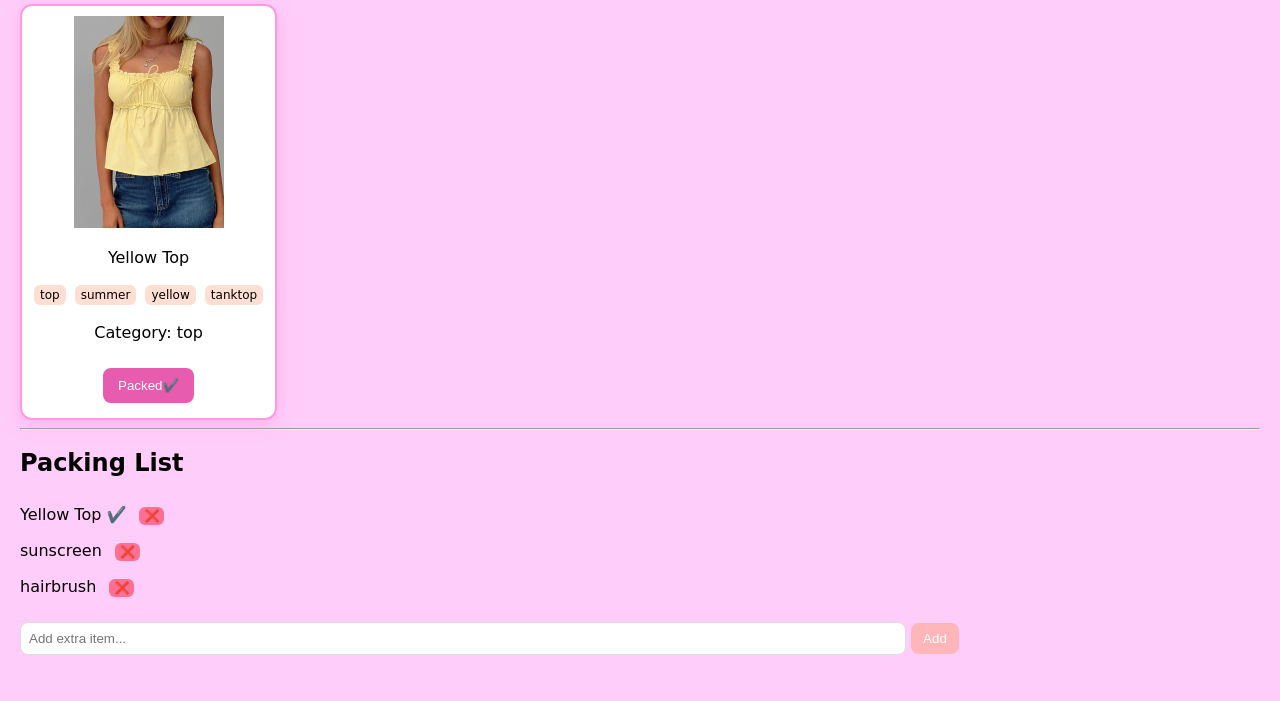
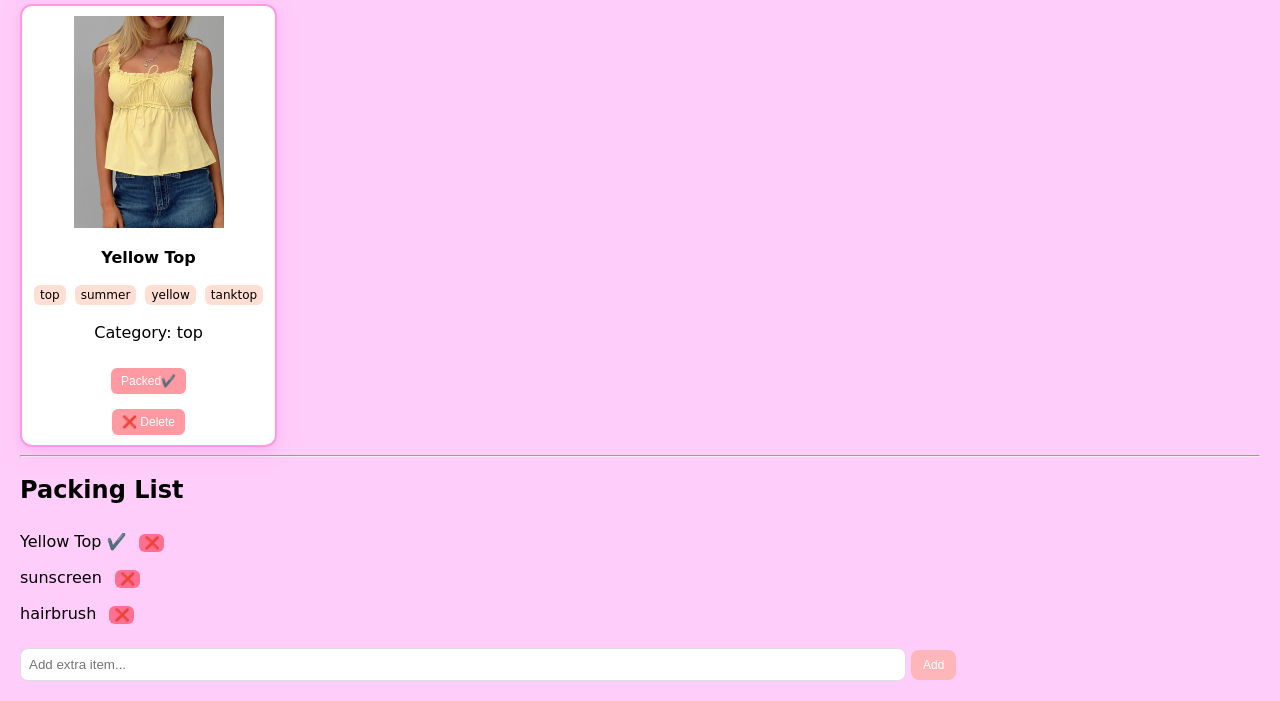
Before and after one commit to kayliegupta/PackingPlanner, a Flask app: page / in a window 1280 px wide. Shown: the part 171-872 px from the top of the page. Before the commit the page ends 826 px from the top, so only its background shows below. Run offline with Flask 3, Linux system fonts and the light colour scheme; data comes from the database, SQL or seed files in the repository; both versions use the stored data as it was after the commit.

Commit message:
currently working file

```diff
--- a/app.py
+++ b/app.py
@@ -141,6 +141,15 @@ def remove_packing_item():
     conn.close()
     return redirect(url_for('index'))
 
+@app.route("/delete/<int:item_id>", methods=["POST"])
+def delete_item(item_id):
+    conn = sqlite3.connect("packingplanner.db")
+    c = conn.cursor()
+    c.execute("DELETE FROM clothes WHERE id = ?", (item_id,))
+    conn.commit()
+    conn.close()
+    return redirect(url_for("index"))
+
 # ---------------- Run app ----------------
 
 if __name__ == '__main__':
--- a/static/css/style.css
+++ b/static/css/style.css
@@ -107,3 +107,17 @@ ul li {
     margin-bottom: 8px;
     font-size: 16px;
 }
+
+form button {
+    background-color: #ff9aa2;
+    color: white;
+    border: none;
+    padding: 6px 10px;
+    border-radius: 6px;
+    cursor: pointer;
+    font-size: 12px;
+}
+
+form button:hover {
+    background-color: #ff6f91;
+}
--- a/templates/index.html
+++ b/templates/index.html
@@ -5,24 +5,41 @@
 <div class="closet-grid">
     {% for item in closet %}
     <div class="closet-item {% if item.id in packed_ids %}packed{% endif %}">
-        <img src="{{ url_for('static', filename='uploads/' + item.image) }}" alt="{{ item.name }}" width="150">
-        <p>{{ item.name }}</p>
+        <!-- Item image -->
+        <img src="{{ url_for('static', filename='uploads/' + item.image) }}"
+             alt="{{ item.name }}" width="150">
+
+        <!-- Item name -->
+        <p><strong>{{ item.name }}</strong></p>
+
+        <!-- Tags -->
         <p>
             {% for tag in item.tags.split(',') %}
                 <span class="tag">{{ tag }}</span>
             {% endfor %}
         </p>
+
+        <!-- Category -->
         <p>Category: {{ item.category }}</p>
 
         <!-- Add / Packed Button -->
         <form action="{{ url_for('add_to_packing') }}" method="post" style="margin-bottom:5px;">
             <input type="hidden" name="clothing_id" value="{{ item.id }}">
             <button type="submit">
-                {% if item.id in packed_ids %}Packed✔️{% else %}Add to Packing List➕{% endif %}
+                {% if item.id in packed_ids %}
+                    Packed✔️
+                {% else %}
+                    Add to Packing List➕
+                {% endif %}
             </button>
         </form>
 
-
+        <!-- Delete Button -->
+        <form action="{{ url_for('delete_item', item_id=item.id) }}" method="post" style="margin-top:5px;">
+            <button type="submit" onclick="return confirm('Delete this item?');">
+                ❌ Delete
+            </button>
+        </form>
     </div>
     {% endfor %}
 </div>
@@ -42,7 +59,9 @@
             <!-- Remove button for all items -->
             <form action="{{ url_for('remove_packing_item') }}" method="post" style="display:inline;">
                 <input type="hidden" name="item_id" value="{{ item.id }}">
-                <button type="submit" style="background-color:#ff6f91; color:white; border:none; border-radius:6px; padding:2px 5px; cursor:pointer;">❌</button>
+                <button type="submit" style="background-color:#ff6f91; color:white; border:none; border-radius:6px; padding:2px 5px; cursor:pointer;">
+                    ❌
+                </button>
             </form>
         </li>
     {% endfor %}
```
Also changed, not shown: closet.db (added), packingplanner.db, static/uploads/Screenshot_2025-09-06_at_2.42.24_PM.png (added).
